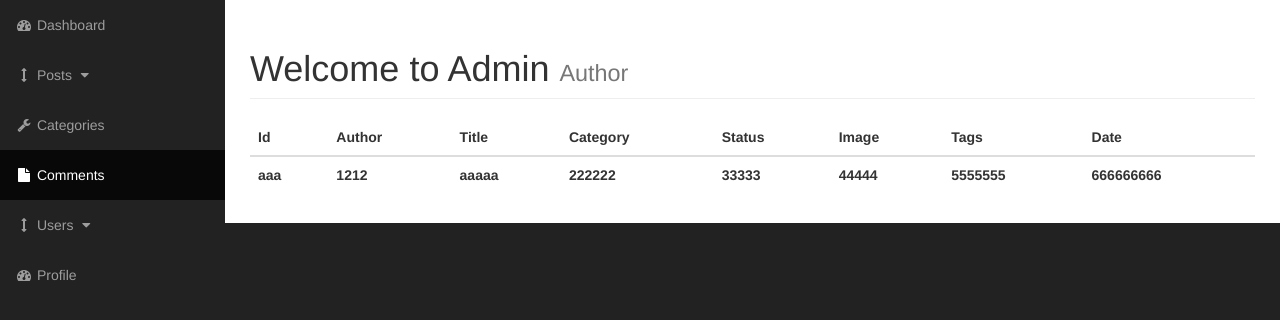
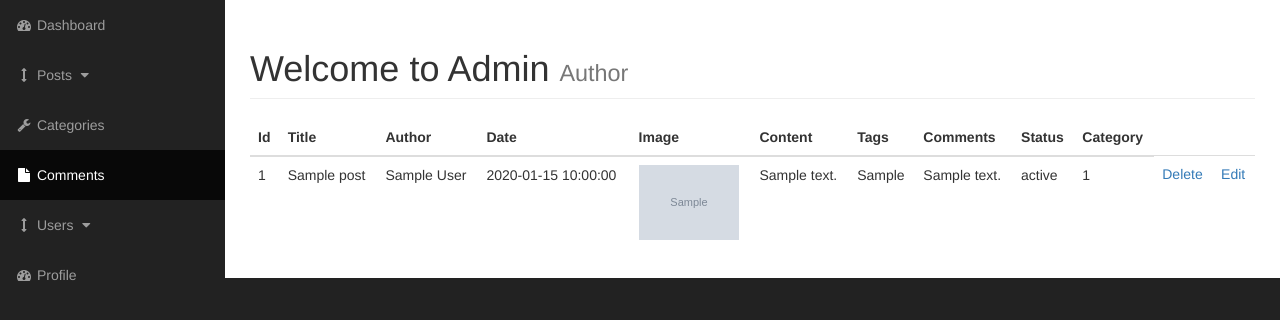
Before and after one commit to HenriqueCoelho1/Blog-app-php, a PHP site: page /admin/posts.php in a window 1280 px wide. Shown: the part 51-371 px from the top of the page. Run offline with PHP 8.4, Linux system fonts and the light colour scheme; tables that the repository leaves empty hold one stand-in row (values such as "Sample post"); grey boxes marked "Sample" are stand-in pictures; data that the repository does not hold is empty.

Commit message:
Displaying post list in admin

```diff
--- a/app/admin/functions.php
+++ b/app/admin/functions.php
@@ -47,4 +47,37 @@ function delete_category(){
         header("Location: categories.php");
     }
 }
+
+function find_all_posts(){
+    global $connection;
+
+    $query_post = "SELECT * FROM post";
+    $select_post =  mysqli_query($connection, $query_post);
+    while($row = mysqli_fetch_assoc($select_post)){
+        $post_id = $row['id'];
+        $post_title = $row['title'];
+        $post_author = $row['author'];
+        $post_dh_insert = $row['dh_insert'];
+        $post_image = $row['image'];
+        $post_content = $row['content'];
+        $post_tags = $row['tags'];
+        $post_comment_count = $row['comment_count'];
+        $post_status = $row['status'];
+        $post_category = $row['category'];
+        echo "<tr>";
+        echo "<td>{$post_id}</td>";
+        echo "<td>{$post_title}</td>";
+        echo "<td>{$post_author}</td>";
+        echo "<td>{$post_dh_insert}</td>";
+        echo "<td><img class='img-responsive' width='100' src='../images/{$post_image}' alt='images'></img></td>";
+        echo "<td>{$post_content}</td>";
+        echo "<td>{$post_tags}</td>";
+        echo "<td>{$post_comment_count}</td>";
+        echo "<td>{$post_status}</td>";
+        echo "<td>{$post_category}</td>";
+        echo "<td><a href='post.php?delete={$post_id}'>Delete</a></td>";
+        echo "<td><a href='post.php?edit={$post_id}'>Edit</a></td>";
+        echo "</tr>";
+    }
+}
 ?>
--- a/app/admin/posts.php
+++ b/app/admin/posts.php
@@ -19,26 +19,21 @@
                             <thead>
                                 <tr>
                                     <th>Id</th>
+                                    <th>Title</th>
                                     <th>Author</th>
-                                    <th>Title</th>
+                                    <th>Date</th>
+                                    <th>Image</th>
+                                    <th>Content</th>
+                                    <th>Tags</th>
+                                    <th>Comments</th>
+                                    <th>Status</th>
                                     <th>Category</th>
-                                    <th>Status</th>
-                                    <th>Image</th>
-                                    <th>Tags</th>
-                                    <th>Date</th>
                                 </tr>
                             </thead>
                             <tbody>
-                                <tr>
-                                    <th>aaa</th>
-                                    <th>1212</th>
-                                    <th>aaaaa</th>
-                                    <th>222222</th>
-                                    <th>33333</th>
-                                    <th>44444</th>
-                                    <th>5555555</th>
-                                    <th>666666666</th>
-                                </tr>
+                                <?php find_all_posts();?>
+
+
                             </tbody>
                         </table>
 
```
